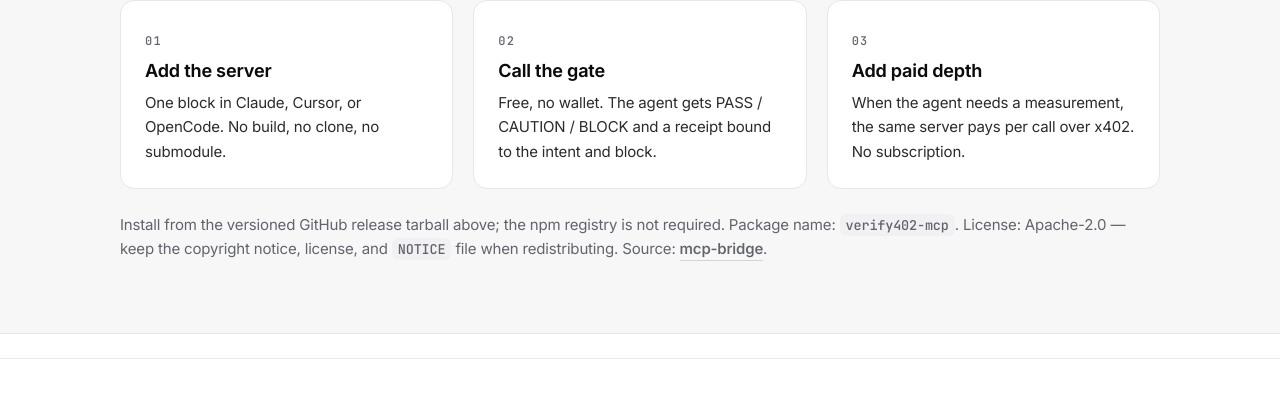
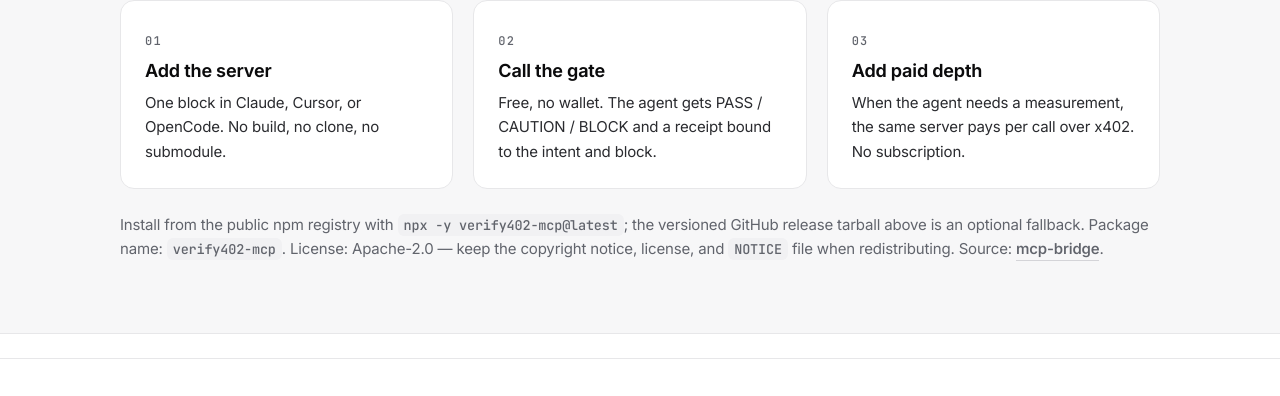
Before and after one commit to a32116150-ctrl/verify402, a website: page src/site/mcp.html in a window 1280 px wide. Shown: the part 5107-5503 px from the top of the page. Drawn offline with Linux system fonts and the light colour scheme.

Commit message:
docs: tighten safety claims and make npm the primary install

```diff
--- a/src/site/mcp.html
+++ b/src/site/mcp.html
@@ -249,7 +249,7 @@
           <p>When the agent needs a measurement, the same server pays per call over x402. No subscription.</p>
         </div>
       </div>
-      <p class="small muted" style="margin-top:24px">Install from the versioned GitHub release tarball above; the npm registry is not required. Package name: <code class="inline">verify402-mcp</code>. License: Apache-2.0 — keep the copyright notice, license, and <code class="inline">NOTICE</code> file when redistributing. Source: <a class="textlink" href="https://github.com/a32116150-ctrl/verify402/tree/master/mcp-bridge" rel="noopener">mcp-bridge</a>.</p>
+      <p class="small muted" style="margin-top:24px">Install from the public npm registry with <code class="inline">npx -y verify402-mcp@latest</code>; the versioned GitHub release tarball above is an optional fallback. Package name: <code class="inline">verify402-mcp</code>. License: Apache-2.0 — keep the copyright notice, license, and <code class="inline">NOTICE</code> file when redistributing. Source: <a class="textlink" href="https://github.com/a32116150-ctrl/verify402/tree/master/mcp-bridge" rel="noopener">mcp-bridge</a>.</p>
     </div>
   </section>
 
```
Also changed, not shown: README.md, mcp-bridge/README.md.
